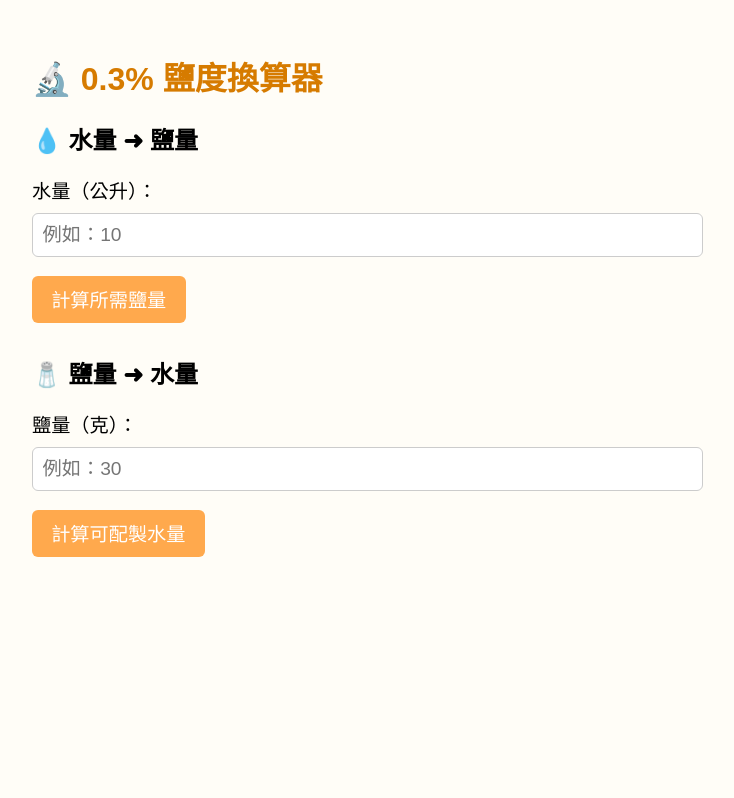
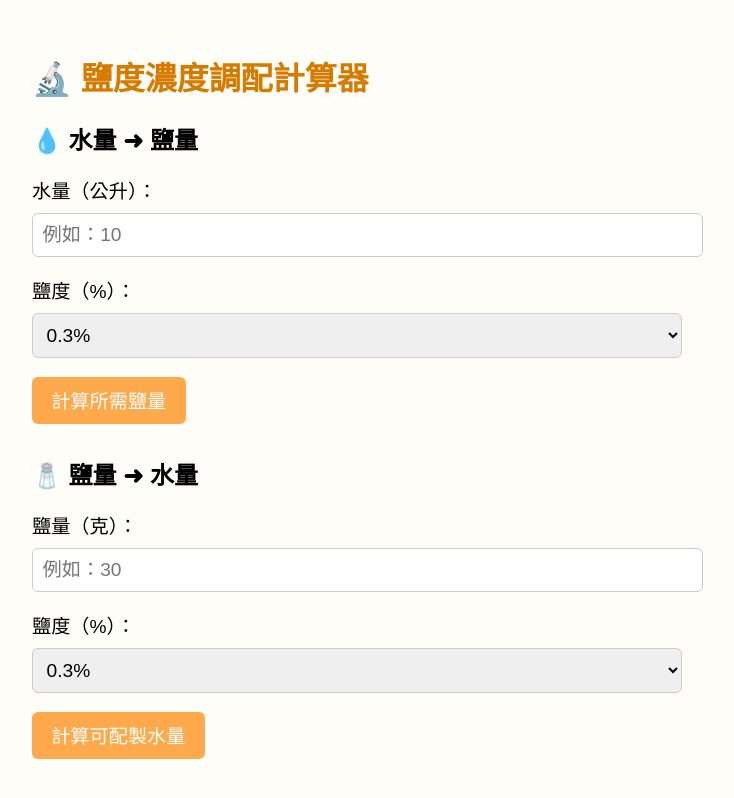
Before and after one commit to michael19980508/MLE, a plain HTML site: page index.html in a window 1280 px wide. Shown: the whole page, without its empty margins (283-1017 px from the left). Drawn offline with Linux system fonts and the light colour scheme.

Commit message:
index.html

```diff
--- a/index.html
+++ b/index.html
@@ -2,7 +2,7 @@
 <html lang="zh-Hant">
 <head>
     <meta charset="UTF-8">
-    <title>0.3% 鹽度換算器</title>
+    <title>鹽度濃度調配計算器</title>
     <meta name="viewport" content="width=device-width, initial-scale=1">
     <style>
         body {
@@ -15,10 +15,10 @@
         h1 {
             color: #d67b00;
         }
-        label, input, button {
+        label, input, select, button {
             font-size: 1.2em;
         }
-        input {
+        input, select {
             width: 100%;
             padding: 0.5em;
             margin: 0.5em 0 1em 0;
@@ -47,12 +47,21 @@
     </style>
 </head>
 <body>
-    <h1>🔬 0.3% 鹽度換算器</h1>
+    <h1>🔬 鹽度濃度調配計算器</h1>
 
     <div class="section">
         <h2>💧 水量 ➜ 鹽量</h2>
         <label for="waterVolume">水量（公升）：</label>
         <input type="number" id="waterVolume" step="0.01" min="0" placeholder="例如：10">
+
+        <label for="saltPercentage">鹽度（%）：</label>
+        <select id="saltPercentage">
+            <option value="0.3">0.3%</option>
+            <option value="0.4">0.4%</option>
+            <option value="0.5">0.5%</option>
+            <option value="0.6">0.6%</option>
+        </select>
+
         <button onclick="calculateSalt()">計算所需鹽量</button>
         <p class="result" id="resultSalt"></p>
     </div>
@@ -61,6 +70,15 @@
         <h2>🧂 鹽量 ➜ 水量</h2>
         <label for="saltWeight">鹽量（克）：</label>
         <input type="number" id="saltWeight" step="0.01" min="0" placeholder="例如：30">
+
+        <label for="saltPercentageReverse">鹽度（%）：</label>
+        <select id="saltPercentageReverse">
+            <option value="0.3">0.3%</option>
+            <option value="0.4">0.4%</option>
+            <option value="0.5">0.5%</option>
+            <option value="0.6">0.6%</option>
+        </select>
+
         <button onclick="calculateWater()">計算可配製水量</button>
         <p class="result" id="resultWater"></p>
     </div>
@@ -68,21 +86,23 @@
     <script>
         function calculateSalt() {
             const waterVolume = parseFloat(document.getElementById("waterVolume").value);
+            const saltPercentage = parseFloat(document.getElementById("saltPercentage").value);
             if (isNaN(waterVolume) || waterVolume <= 0) {
                 document.getElementById("resultSalt").innerText = "請輸入有效的水量（大於 0）";
                 return;
             }
-            const salt = waterVolume * 1000 * 0.003; // 修正：轉成公克再乘 0.3%
+            const salt = waterVolume * 1000 * (saltPercentage / 100);
             document.getElementById("resultSalt").innerText = `👉 需要加入 ${salt.toFixed(2)} 克的鹽`;
         }
 
         function calculateWater() {
             const saltWeight = parseFloat(document.getElementById("saltWeight").value);
+            const saltPercentage = parseFloat(document.getElementById("saltPercentageReverse").value);
             if (isNaN(saltWeight) || saltWeight <= 0) {
                 document.getElementById("resultWater").innerText = "請輸入有效的鹽量（大於 0）";
                 return;
             }
-            const water = saltWeight / (1000 * 0.003); // 修正：反推水量需除以 (0.3%)
+            const water = saltWeight / (1000 * (saltPercentage / 100));
             document.getElementById("resultWater").innerText = `👉 可配製 ${water.toFixed(2)} 公升的水`;
         }
     </script>
```
